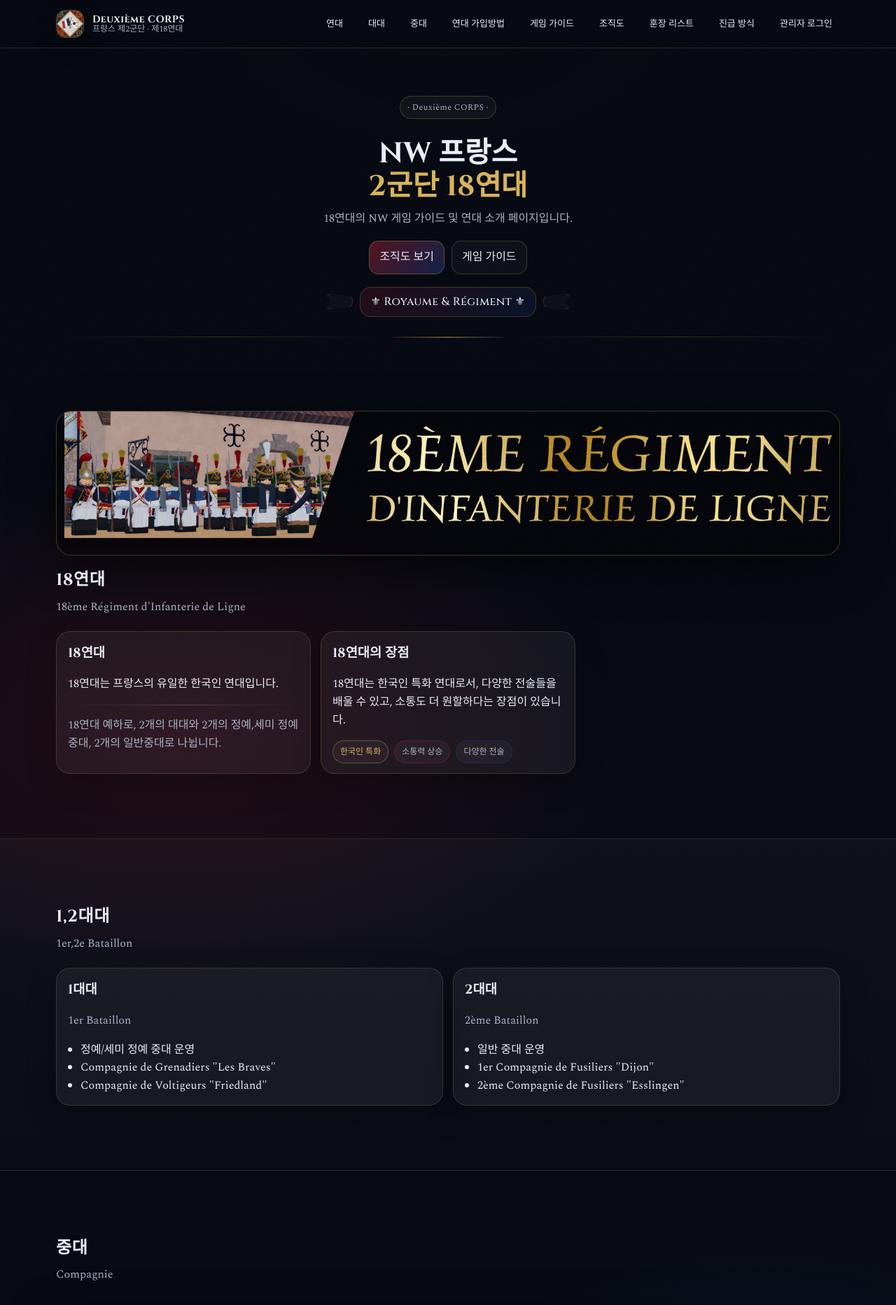
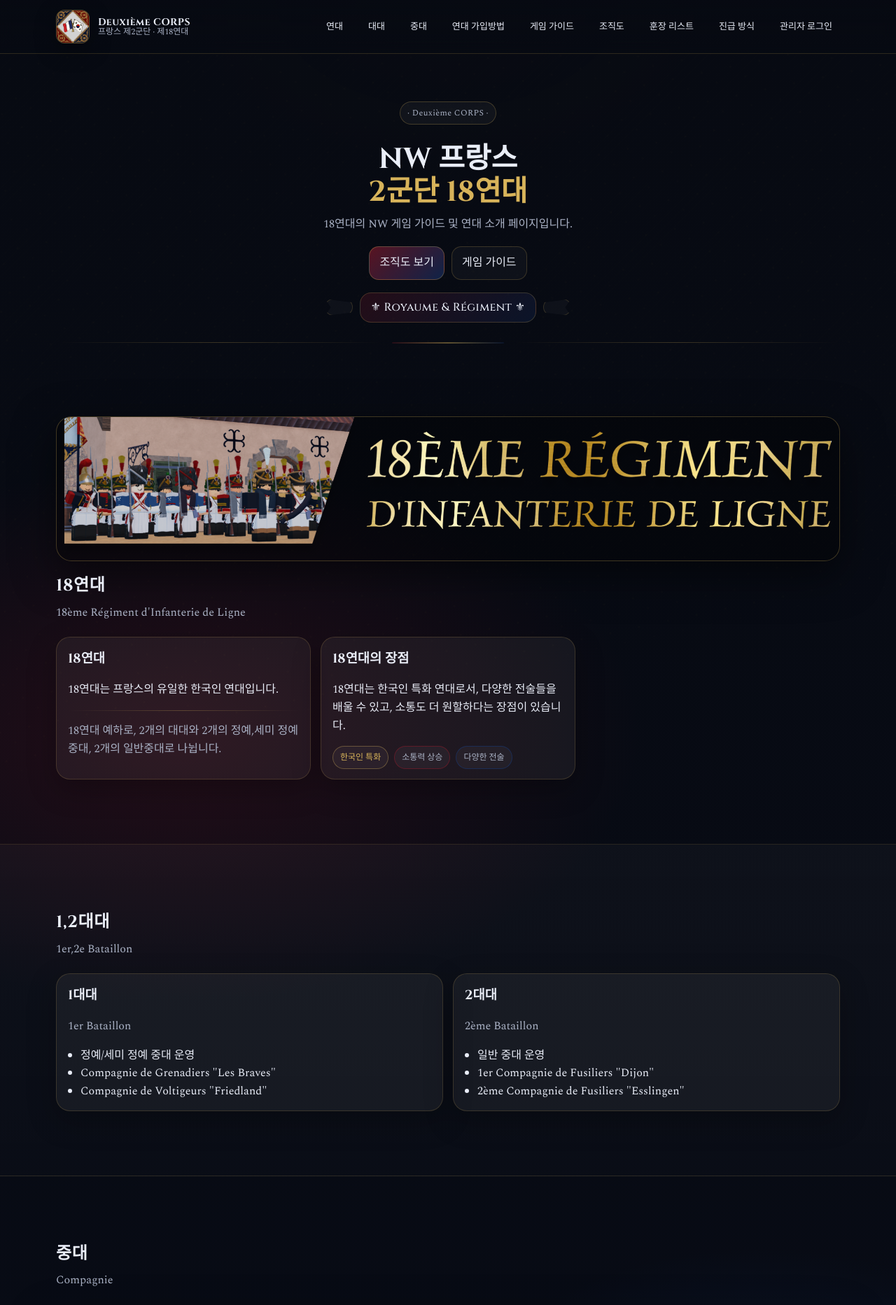
Before and after one commit to 29473838/HP, a Flask app: page / in a window 1280 px wide. Shown: the top 1865 px of the page at 70% size. Run offline with Flask 3, Linux system fonts and the light colour scheme; some libraries are stand-ins or nearby versions.

Commit message:
Update styles.css

```diff
--- a/static/styles.css
+++ b/static/styles.css
@@ -12,6 +12,7 @@
 
   --card: rgba(255,255,255,0.06);
   --shadow: 0 18px 60px rgba(0,0,0,0.45);
+  --crest-size: 48px;
 }
 
 *{box-sizing:border-box}
@@ -881,10 +882,24 @@ body{
   color: rgba(255,255,255,0.92);
 }
 
+.brand__crest{
+  width: var(--crest-size);
+  height: var(--crest-size);
+  display: grid;
+  place-items: center;
+  flex: 0 0 var(--crest-size);
+  border-radius: 12px;
+  overflow: hidden; /* 이미지 넘침 방지 */
+}
+
 .brand__crest img{
-  width:100%;
-  height:100%;
-  display:block;
-  object-fit:cover;
-  border-radius:12px;
+  width: 100%;
+  height: 100%;
+  display: block;
+  object-fit: cover; /* 꽉 차게 */
 }
+
+/* 모바일에서 살짝 줄이기(원하면 값 바꾸면 됨) */
+@media (max-width: 720px){
+  :root{ --crest-size: 40px; }
+}
```
